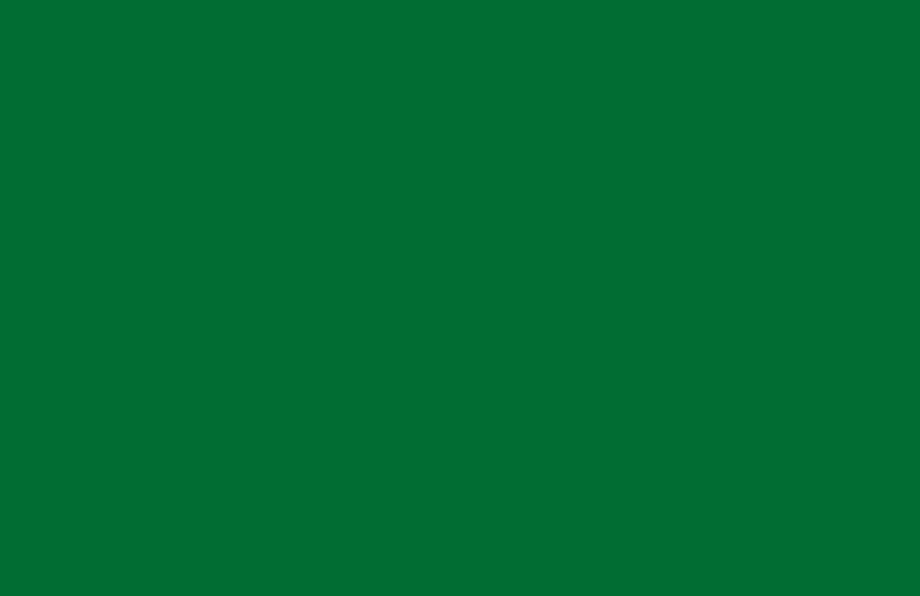
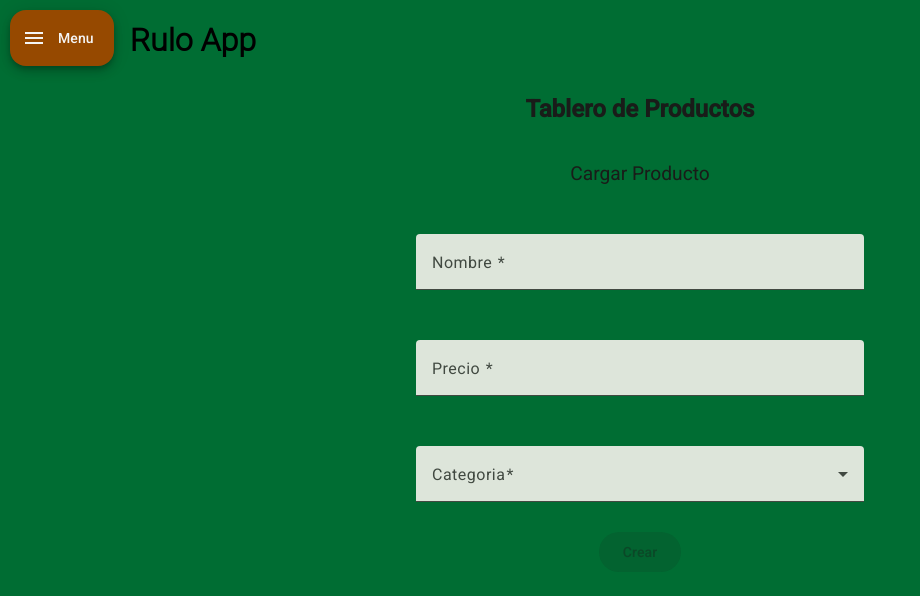
Before and after one commit to schjavier/BrotesFront, an Angular app: page /dashboard/producto/registrar in a window 1280 px wide. Before the commit this address led to /. Shown: the top 596 px of the page, without its empty margins (0-920 px from the left). Built offline with nearby package versions, Linux system fonts and the light colour scheme.

Commit message:
add: method to create a product

```diff
--- a/src/app/app.routes.ts
+++ b/src/app/app.routes.ts
@@ -10,6 +10,9 @@ import {
 import {DefaultDashboardComponent} from './components/dashboard/default-dashboard/default-dashboard.component';
 import {ProductDashboardComponent} from './components/dashboard/product-dashboard/product-dashboard.component';
 import {ProductListComponent} from './components/dashboard/product-dashboard/product-list/product-list.component';
+import {
+  CreateProductFormComponent
+} from './components/forms/product-forms/create-product-form/create-product-form.component';
 
 export const routes: Routes = [
 
@@ -32,7 +35,8 @@ export const routes: Routes = [
       {path: 'producto',
         component : ProductDashboardComponent,
         children: [
-          {path: 'listar', component: ProductListComponent}
+          {path: 'listar', component: ProductListComponent},
+          {path: 'registrar', component: CreateProductFormComponent}
         ]}
 
     ]},
--- a/src/app/components/dashboard/dashboard.component.html
+++ b/src/app/components/dashboard/dashboard.component.html
@@ -10,7 +10,7 @@
 
       <ul class="ulTitle">Productos
         <li><a [routerLink]="['/dashboard/producto/listar']" routerLinkActive="active">Listar</a></li>
-        <li>Registrar</li>
+        <li><a [routerLink]="['/dashboard/producto/registrar']" routerLinkActive="active">Registrar</a></li>
         <li>Actualizar</li>
       </ul>
 
--- a/src/app/components/dashboard/product-dashboard/product-list/product-list.component.css
+++ b/src/app/components/dashboard/product-dashboard/product-list/product-list.component.css
@@ -49,7 +49,7 @@
 
 .loading-message, .info-message {
   text-align: center;
-  color: #555;
+  color: #b5821e;
   padding: 20px;
   font-style: italic;
 }
--- a/src/app/components/dashboard/product-dashboard/product-list/product-list.component.html
+++ b/src/app/components/dashboard/product-dashboard/product-list/product-list.component.html
@@ -28,7 +28,7 @@
     </table>
   </div>
   <ng-template #noProductsFound>
-    <p class="info-message">No se encontraron prodcutos en el Sistema</p>
+    <p class="info-message">No se encontraron productos en el Sistema</p>
   </ng-template>
 
 </div>
--- /dev/null
+++ b/src/app/components/forms/product-forms/create-product-form/create-product-form.component.css
@@ -0,0 +1,41 @@
+:host {
+  width: 100%;
+  display: flex;
+  justify-content: center;
+}
+
+
+.productForm{
+  display: flex;
+  flex-direction: column;
+  align-items: center;
+  justify-content: center;
+  width: 35%;
+
+}
+
+.formTitle{
+  font-size: 1.2rem;
+}
+
+.productLabel{
+  font-size: 1rem;
+  margin: 10px 0 10px 0;
+}
+
+.productInput{
+  height: 30px;
+  width: 100%;
+  border-radius: 5px;
+  border: none;
+}
+
+button.formButton{
+  margin: 10px 0;
+
+}
+
+.mat-mdc-form-field{
+  width: 100%;
+  margin-top: 30px;
+}
--- /dev/null
+++ b/src/app/components/forms/product-forms/create-product-form/create-product-form.component.html
@@ -0,0 +1,34 @@
+
+<form class="productForm" [formGroup]="createProductForm">
+  <p class="formTitle">{{ formTitle }}</p>
+
+  <mat-form-field>
+
+    <mat-label class="productLabel"> Nombre </mat-label>
+    <input matInput class="productInput" id="name" type="text" formControlName="nombre" required>
+
+  </mat-form-field>
+
+  <mat-form-field>
+
+    <mat-label class="productLabel"> Precio  </mat-label>
+    <input matInput class="productInput" id="price" type="text" formControlName="precio" required>
+
+  </mat-form-field>
+
+  <mat-form-field class="selectField">
+
+  <mat-label>Categoria</mat-label>
+  <mat-select id="category" placeholder="Elija una categoria" formControlName="categoria">
+    <mat-option value="BROTES">Brotes</mat-option>
+    <mat-option value="HOJAS">Hojas</mat-option>
+    <mat-option value="VERDURA">Verdura</mat-option>
+  </mat-select>
+
+  </mat-form-field>
+
+  <button class="formButton" mat-raised-button type="submit"
+          [disabled]="createProductForm.invalid"
+          (click)="onSubmit()">Crear</button>
+
+</form>
--- /dev/null
+++ b/src/app/components/forms/product-forms/create-product-form/create-product-form.component.ts
@@ -0,0 +1,45 @@
+import { Component } from '@angular/core';
+import {MatButton} from "@angular/material/button";
+import {FormControl, FormGroup, ReactiveFormsModule, Validators} from "@angular/forms";
+import {MatFormField, MatLabel, MatOption, MatSelect} from '@angular/material/select';
+import {MatInput} from '@angular/material/input';
+import {ProductService} from '../../../../services/product-service/product.service';
+import {CreateProductDTO} from '../../../../model/product/create-product-dto';
+import {CreateClientDto} from '../../../../model/client/create-client-dto';
+
+@Component({
+  selector: 'app-create-product-form',
+  imports: [
+    MatButton,
+    ReactiveFormsModule,
+    MatSelect,
+    MatOption,
+    MatFormField,
+    MatLabel,
+    MatInput
+  ],
+  templateUrl: './create-product-form.component.html',
+  styleUrl: './create-product-form.component.css'
+})
+export class CreateProductFormComponent {
+  formTitle:string = 'Cargar Producto';
+
+  createProductForm:FormGroup = new FormGroup ({
+    nombre: new FormControl('', [Validators.required]),
+    precio: new FormControl('', [Validators.required]),
+    categoria: new FormControl('', [Validators.required]),
+  });
+
+  constructor(private productService: ProductService) {
+  }
+
+  onSubmit(): void{
+    if(this.createProductForm.valid){
+       this.productService.createProduct(this.createProductForm.value).subscribe()
+    } else {
+      this.createProductForm.markAllAsTouched()
+    }
+  }
+
+
+}
```
Also changed, not shown: 1 other file (tests, documents, lock files or other folders).
